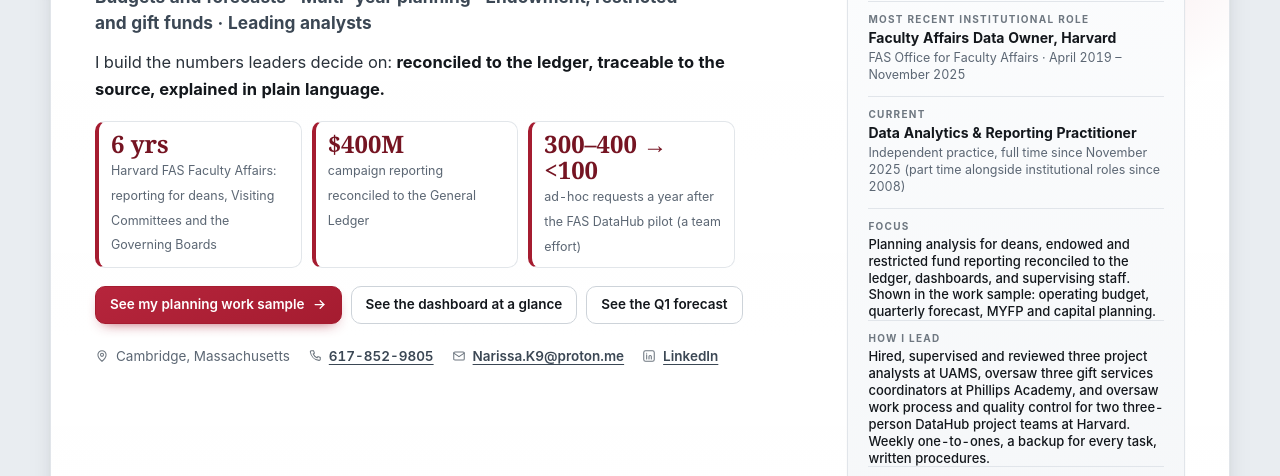
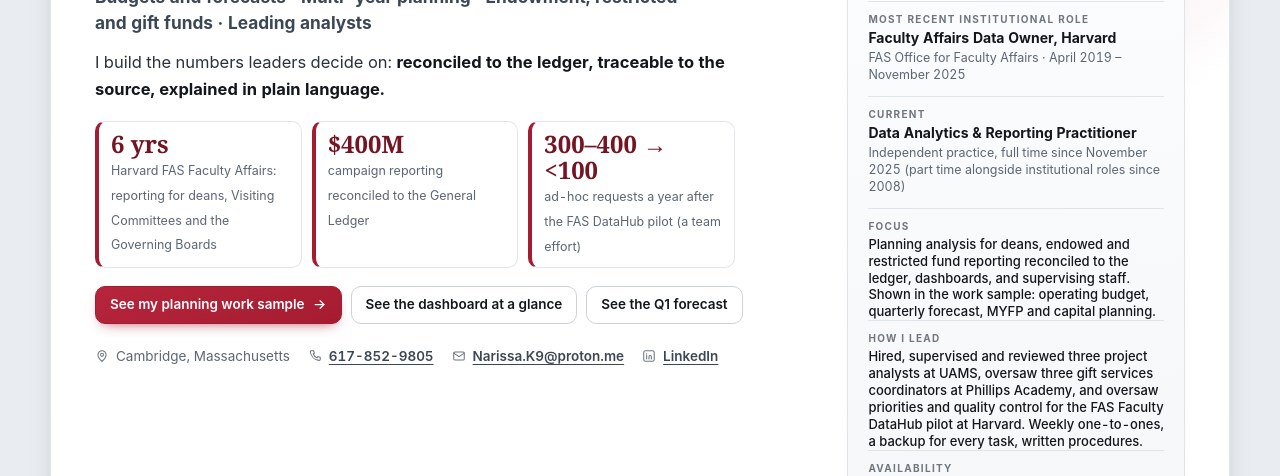
Before and after one commit to Narissa-PgM/HCL_FPA, a plain HTML site: page career-profile.html in a window 1280 px wide. Shown: the part 272-748 px from the top of the page. Drawn offline with Linux system fonts and the light colour scheme.

Commit message:
Add files via upload

```diff
--- a/career-profile.html
+++ b/career-profile.html
@@ -1485,7 +1485,7 @@ html.paged .nav a[data-pgon]{background:#16191D!important;color:#fff!important;b
       </div>
       <div class="idcard-row" style="padding-bottom:0">
         <p class="idcard-k">How I lead</p>
-        <p class="idcard-v" style="font-weight:500;font-size:13px">Hired, supervised and reviewed three project analysts at UAMS, oversaw three gift services coordinators at Phillips Academy, and oversaw work process and quality control for two three-person DataHub project teams at Harvard. Weekly one-to-ones, a backup for every task, written procedures.</p>
+        <p class="idcard-v" style="font-weight:500;font-size:13px">Hired, supervised and reviewed three project analysts at UAMS, oversaw three gift services coordinators at Phillips Academy, and oversaw priorities and quality control for the FAS Faculty DataHub pilot at Harvard. Weekly one-to-ones, a backup for every task, written procedures.</p>
       </div>
       <div class="idcard-row" style="padding-bottom:0">
         <p class="idcard-k">Availability</p>
@@ -2633,7 +2633,7 @@ html.paged .nav a[data-pgon]{background:#16191D!important;color:#fff!important;b
         { pct: 35, name: 'Faculty affairs advising', color: '#A51C30', text: 'Reporting for appointments, promotions, and reviews. Primary technical advisor to 50+ department chairs, with materials for FAS deans, visiting committees, and the Office of the Governing Boards, including Visiting Committee packets with 20-year faculty trend series benchmarked FAS to division to department. Wrote the back-end pull reports in SQL, Python, R and Crystal Reports for ad-hoc requests from 50+ department chairs.' },
         { pct: 25, name: 'Appointments and promotions', color: '#6E1020', text: 'Redesigned appointment and promotion workflows, and supported faculty searches and offer letters.' },
         { pct: 25, name: 'DataHub pilot and sponsored research', color: '#2B5C8A', text: 'Piloted the FAS DataHub (Oracle BI / HART), joining FAS sources including Finance with external benchmarks such as IPEDS, COFHE and Ivy Plus, a team effort that used my reports as its blueprint, serving FAS Finance, the Office of the Governing Boards, the Graduate School and Harvard College; GMAS reports joined to faculty and finance, with 20+ years of longitudinal faculty data. Moved self-service reporting from APEX to HART, from one office to deans, chairs and department administrators. Ad hoc requests fell from about 300–400 a year to under 100.' },
-        { pct: 15, name: 'Team leadership', color: '#2F6B4F', text: 'Work process and quality control for two three-person project teams on the DataHub pilot, with source-to-target tie-outs and documented assumptions.' }
+        { pct: 15, name: 'Team leadership', color: '#2F6B4F', text: 'Priorities and quality control for the FAS Faculty DataHub pilot, with source-to-target tie-outs and documented assumptions.' }
       ]
     },
     andover: {
```
Also changed, not shown: proposal.html (+1 -1 lines), 1 other file.
